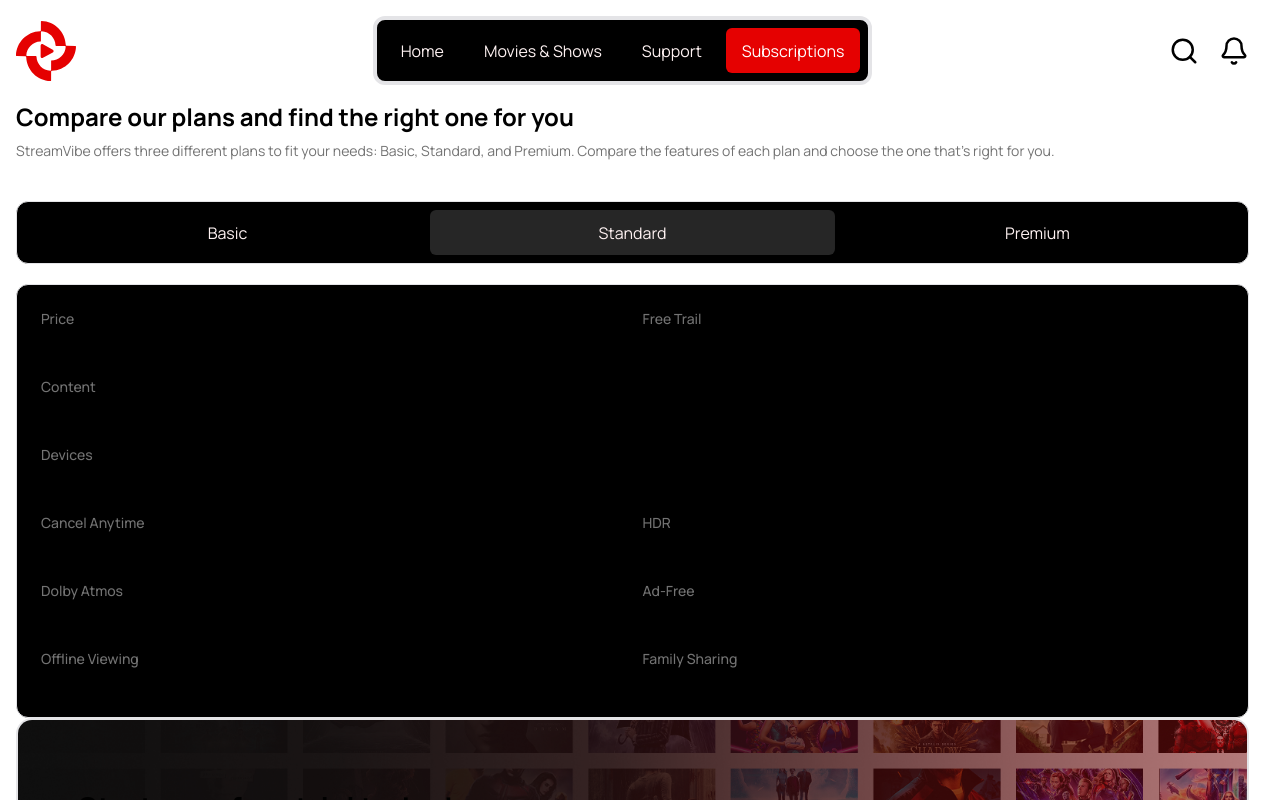
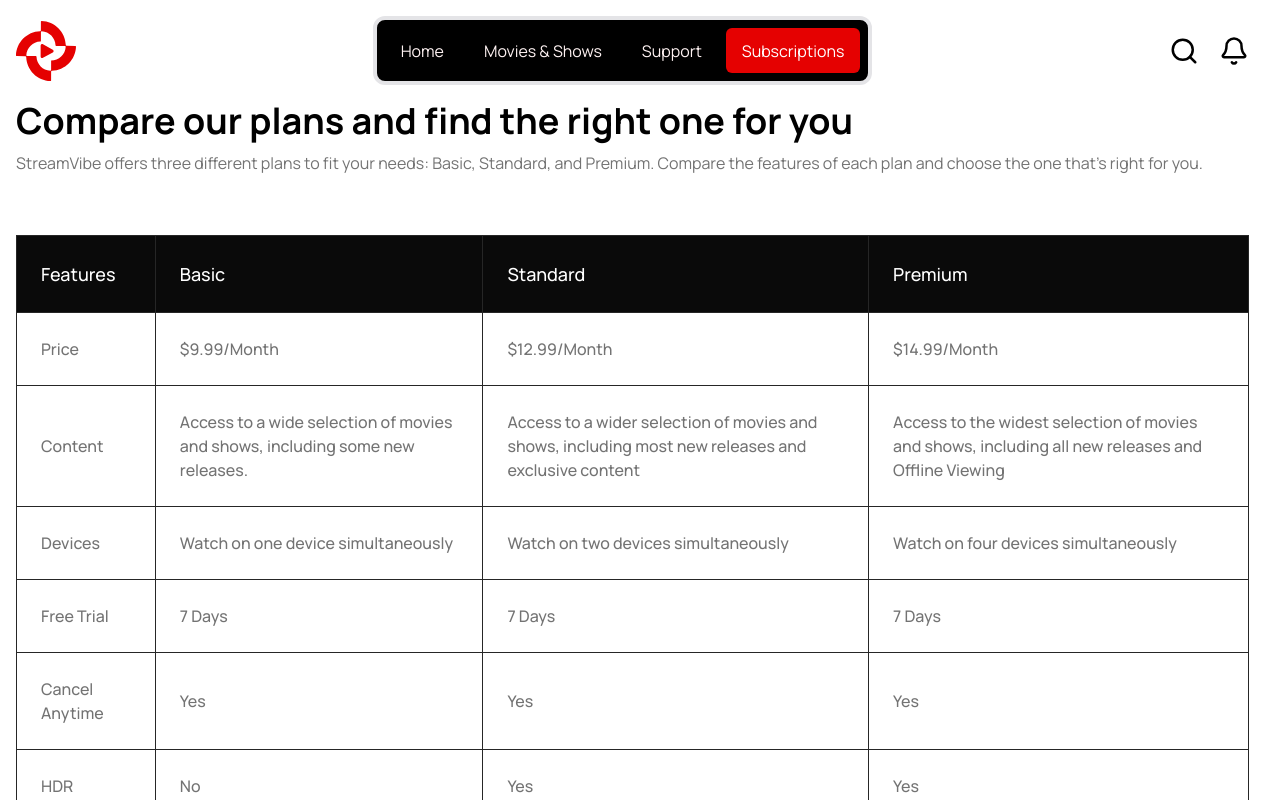
Before and after one commit to Berswow/stream-app-next, a Next.js app: page /subscriptions in a window 1280 px wide. Shown: the top 800 px of the page. Built offline with nearby package versions, Linux system fonts and the light colour scheme.

Commit message:
Subscription Component landing/adaptive

```diff
--- a/app/subscriptions/page.tsx
+++ b/app/subscriptions/page.tsx
@@ -1,9 +1,11 @@
 import {SubscriptionsMobile} from "@/widgets/Subscriptions/SubscriptionsMobile";
+import {SubscriptionsTable} from "@/widgets/Subscriptions/SubscriptionsTable";
 
 export default function Subscriptions() {
     return (
         <div className='my-container'>
-            <SubscriptionsMobile/>
+            <SubscriptionsMobile className='lg:hidden'/>
+            <SubscriptionsTable className='hidden lg:block'/>
         </div>
     );
 };
--- a/widgets/Subscriptions/SubscriptionsTable.tsx
+++ b/widgets/Subscriptions/SubscriptionsTable.tsx
@@ -10,35 +10,37 @@ type Props = {
 export const SubscriptionsTable: FC<Props> = ({className}) => {
     return (
         <div className={cn("", className)}>
-            <div className='flex flex-col gap-20'>
-                <div className='flex justify-between items-center gap-24'>
-                    <div className='flex flex-col gap-3.5'>
-                        <h2>Compare our plans and find the right one for you</h2>
-                        <p style={{color: "var(--grey-60)"}}>CineStreamBox offers three different plans to fit your needs:
-                            Basic, Standard, and Premium. Compare the features of each plan and choose the one that's right
-                            for you.</p>
+            <div className='flex flex-col gap-15 2xl:gap-20'>
+                <div className='flex flex-col gap-2.5 2xl:gap-3.5'>
+                    <h2 className='font-bold text-4xl 2xl:text-5xl'>Compare our plans and find the right one for you</h2>
+                    <div>
+                        <p className='text-base text-neutral-500 2xl:text-lg'>StreamVibe offers three different plans to fit your needs:
+                            Basic, Standard, and Premium. Compare
+                            the features of each plan and choose the one that&#39;s right for you.</p>
                     </div>
                 </div>
-                <Table className='border border-neutral-700'>
-                    <TableHeader className='h-[90px] text-[20px] bg-neutral-950 border border-neutral-700'>
-                        <TableRow className='border border-neutral-700'>
-                            <TableHead className='text-white border border-neutral-700 p-7.5'>Features</TableHead>
-                            <TableHead className='text-white border border-neutral-700 p-7.5'>Basic</TableHead>
-                            <TableHead className='text-white border border-neutral-700 p-7.5'>Standard</TableHead>
-                            <TableHead className='text-white border border-neutral-700 p-7.5'>Premium</TableHead>
+
+
+                <Table>
+                    <TableHeader className='min-h-[75px] font-semibold text-lg bg-neutral-950 border 2xl:min-h-[90px] 2xl:text-xl'>
+                        <TableRow>
+                            <TableHead className='text-white border border-neutral-800 p-6 2xl:p-7.5'>Features</TableHead>
+                            <TableHead className='text-white border border-neutral-800 p-6 2xl:p-7.5'>Basic</TableHead>
+                            <TableHead className='text-white border border-neutral-800 p-6 2xl:p-7.5'>Standard</TableHead>
+                            <TableHead className='text-white border border-neutral-800 p-6 2xl:p-7.5'>Premium</TableHead>
                         </TableRow>
                     </TableHeader>
-                    <TableBody className='text-[20px]'>
+                    <TableBody className='font-medium text-base 2xl:text-lg'>
                         {table.map((item, i) => (
-                            <TableRow className='h-[90px]' key={i}>
+                            <TableRow className='min-h-[72px] 2xl:min-h-[87px]' key={i}>
                                 <TableCell
-                                    className='whitespace-normal break-words border border-neutral-700 p-7.5 text-neutral-400'>{item.name}</TableCell>
+                                    className='whitespace-normal break-words border border-neutral-800 p-6 text-neutral-500 2xl:p-7.5'>{item.name}</TableCell>
                                 <TableCell
-                                    className='whitespace-normal break-words border border-neutral-700 p-7.5 text-neutral-400'>{item.basic}</TableCell>
+                                    className='whitespace-normal break-words border border-neutral-800 p-6 text-neutral-500 2xl:p-7.5'>{item.basic}</TableCell>
                                 <TableCell
-                                    className='whitespace-normal break-words border border-neutral-700 p-7.5 text-neutral-400'>{item.standard}</TableCell>
+                                    className='whitespace-normal break-words border border-neutral-800 p-6 text-neutral-500 2xl:p-7.5'>{item.standard}</TableCell>
                                 <TableCell
-                                    className='whitespace-normal break-words border border-neutral-700 p-7.5 text-neutral-400'>{item.premium}</TableCell>
+                                    className='whitespace-normal break-words border border-neutral-800 p-6 text-neutral-500 2xl:p-7.5'>{item.premium}</TableCell>
                             </TableRow>
                         ))}
                     </TableBody>
```
